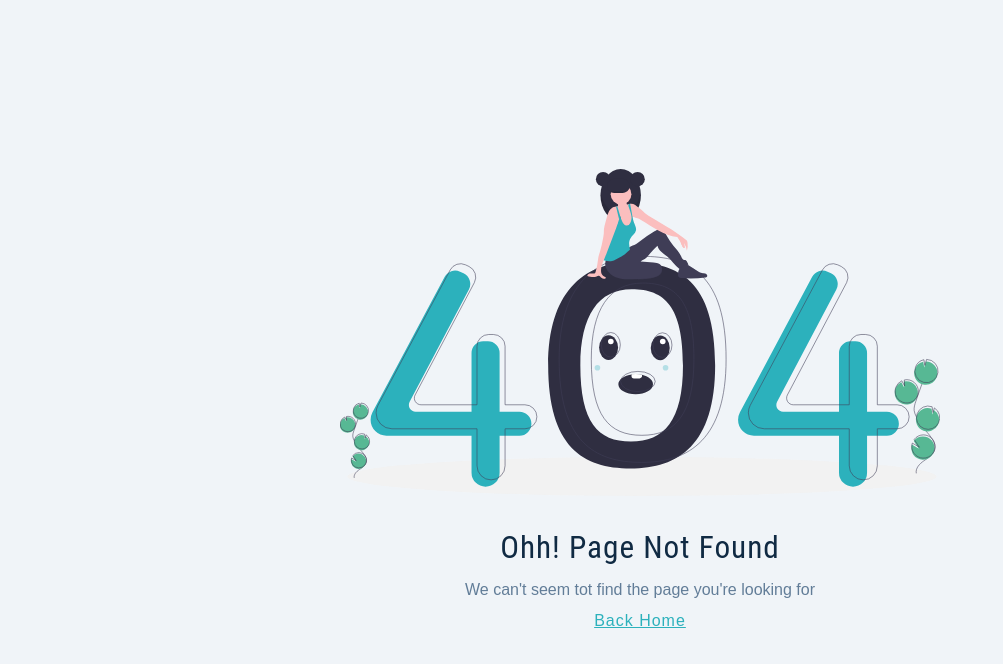
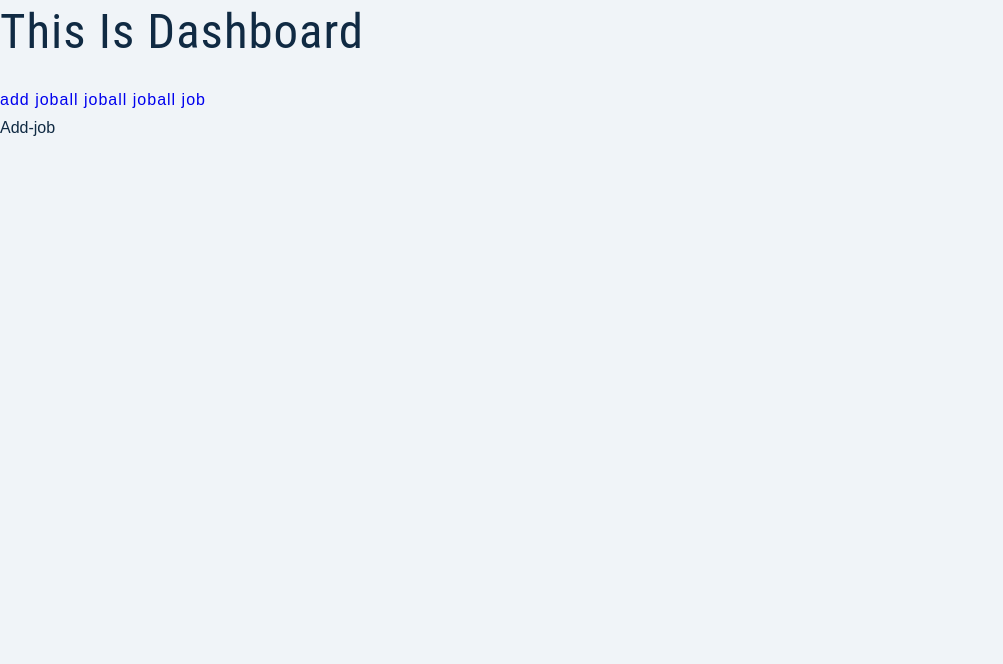
Before and after one commit to BipinSilwal/LearningMern, a React (Create React App) app in the folder client/: page /add-job in a window 1280 px wide. Before the commit this address had no page. Shown: the top 664 px of the page, without its empty margins (0-1003 px from the left). Built offline with nearby package versions, Linux system fonts and the light colour scheme.

Commit message:
dashboard

```diff
--- a/client/src/App.js
+++ b/client/src/App.js
@@ -1,30 +1,34 @@
 import React from "react";
-import { BrowserRouter as Router, Route, Routes }  from 'react-router-dom';
-import Dashboard from "./pages/Dashboard";
+import { BrowserRouter as Router, Route, Routes } from "react-router-dom";
 import Error from "./pages/Error";
 import Landing from "./pages/Landing";
 import Register from "./pages/Register";
-
+import {
+  AddJob,
+  AllJob,
+  Dashboard,
+  Profile,
+  Stats,
+} from "./pages/dashboard/index";
 
 const App = () => {
   return (
     <>
-        <Router>
-            <Routes>
+      <Router>
+        <Routes>
 
-              <Route path='/' element={ <Dashboard/>  }/>
-              <Route path='/register' element={<Register/> }/>
-              <Route path='/landing' element={<Landing/>}/>
-              <Route path='*' element={ <Error/> } />
+          <Route path="/" element={<Dashboard/>}>
+            <Route path="add-job" element={<AddJob />} />
+            <Route path="all-job" element={<AllJob />} />
+            <Route path="profile" element={<Profile />} />
+            <Route path="stats" element={<Stats />} />
+          </Route>
 
-
-
-            </Routes>
-
-
-        </Router>
-
-
+          <Route path="/register" element={<Register />} />
+          <Route path="/landing" element={<Landing />} />
+          <Route path="*" element={<Error />} />
+        </Routes>
+      </Router>
     </>
   );
 };
--- a/client/src/pages/Dashboard.js
+++ /dev/null
@@ -1,17 +0,0 @@
-import React  from 'react'
-
-
-const Dashboard = () => {
-
-
-
-  return (
-    <div>
-
-      <h1>Dashboard Page</h1>
-
-      </div>
-  )
-}
-
-export default Dashboard
--- /dev/null
+++ b/client/src/pages/dashboard/AddJob.js
@@ -0,0 +1,9 @@
+import React from 'react'
+
+const AddJob = () => {
+  return (
+    <div>Add-job</div>
+  )
+}
+
+export default AddJob
--- /dev/null
+++ b/client/src/pages/dashboard/AllJob.js
@@ -0,0 +1,9 @@
+import React from 'react'
+
+const AllJob = () => {
+  return (
+    <div>AllJob</div>
+  )
+}
+
+export default AllJob
--- /dev/null
+++ b/client/src/pages/dashboard/Dashboard.js
@@ -0,0 +1,23 @@
+import React  from 'react'
+import { Link, Outlet } from 'react-router-dom'
+
+
+const Dashboard = () => {
+
+
+
+  return (
+    <div>
+
+            <h1>this is dashboard</h1>
+              <Link to="add-job">add job</Link>
+              <Link to="all-job">all job</Link>
+              <Link to="profile">all job</Link>
+              <Link to="stats">all job</Link>
+            <Outlet/>
+
+      </div>
+  )
+}
+
+export default Dashboard
--- /dev/null
+++ b/client/src/pages/dashboard/Profile.js
@@ -0,0 +1,9 @@
+import React from 'react'
+
+const Profile = () => {
+  return (
+    <div>Profile</div>
+  )
+}
+
+export default Profile
--- /dev/null
+++ b/client/src/pages/dashboard/Stats.js
@@ -0,0 +1,9 @@
+import React from 'react'
+
+const Stats = () => {
+  return (
+    <div>Stats</div>
+  )
+}
+
+export default Stats
--- /dev/null
+++ b/client/src/pages/dashboard/index.js
@@ -0,0 +1,10 @@
+
+import Profile from './Profile';
+import AllJob from './AllJob';
+import AddJob from './AddJob';
+import Dashboard from './Dashboard';
+import Stats from './Stats';
+
+
+
+export{ Profile, AllJob, AddJob, Dashboard, Stats };
```
